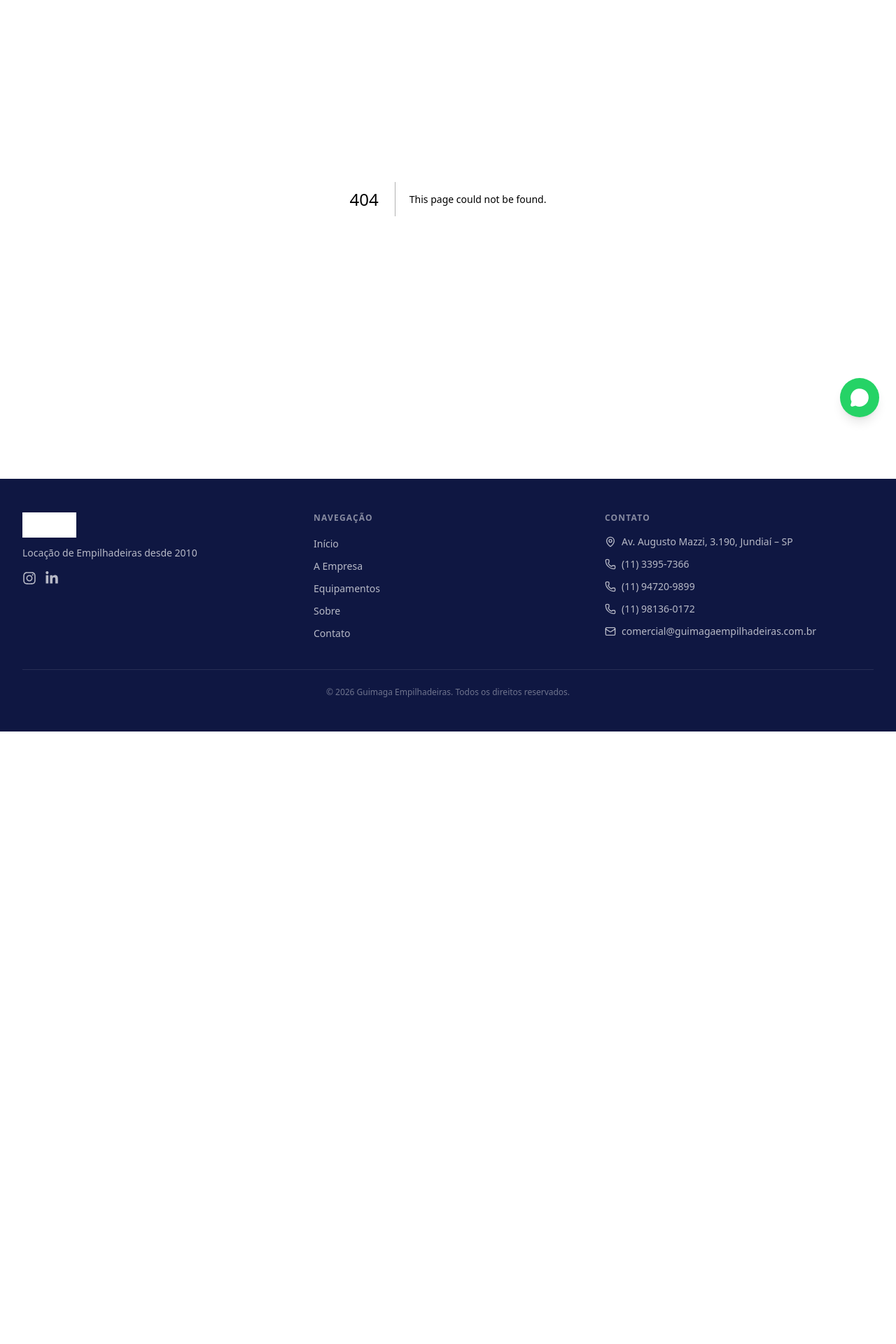
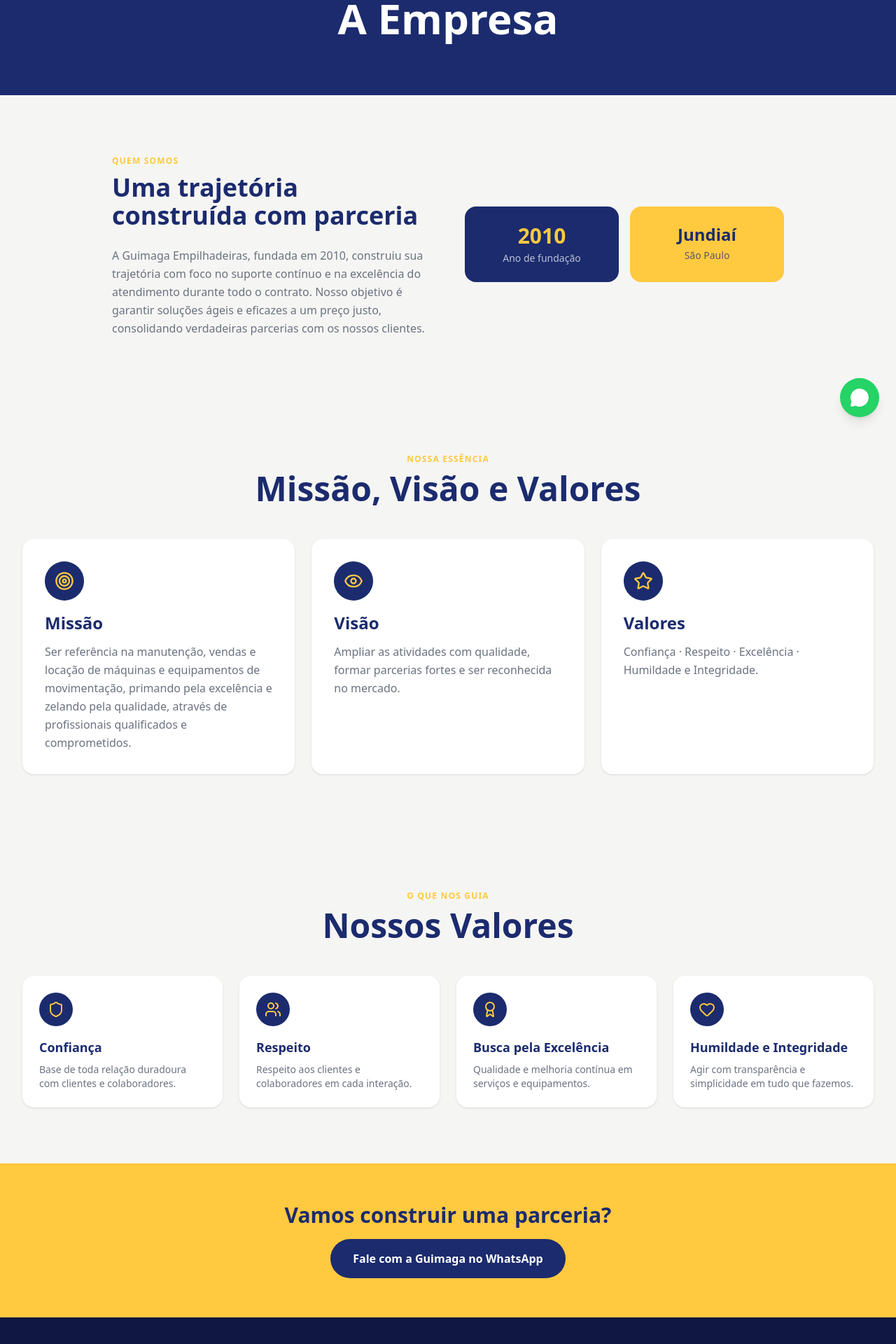
Before and after one commit to Gabriel-Dorassi/guimaga-sitev1, a Next.js app: page /a-empresa in a window 1280 px wide. Before the commit this address had no page. Shown: the part 180-2100 px from the top of the page at 70% size. Before the commit the page ends 1225 px from the top, so only its background shows below. Built offline with nearby package versions, Linux system fonts and the light colour scheme; a web font is replaced by a local one.

Commit message:
feat: add A Empresa page with Missão, Visão e Valores

```diff
--- /dev/null
+++ b/src/app/a-empresa/page.tsx
@@ -0,0 +1,151 @@
+import type { Metadata } from 'next'
+import { Target, Eye, Star, Shield, Users, Award, Heart } from 'lucide-react'
+import { WHATSAPP_LINK } from '@/lib/constants'
+
+export const metadata: Metadata = {
+  title: 'A Empresa',
+  description:
+    'Conheça a missão, visão e valores da Guimaga Empilhadeiras. Referência em locação de empilhadeiras desde 2010 em Jundiaí/SP.',
+}
+
+const MVV = [
+  {
+    Icon: Target,
+    title: 'Missão',
+    text: 'Ser referência na manutenção, vendas e locação de máquinas e equipamentos de movimentação, primando pela excelência e zelando pela qualidade, através de profissionais qualificados e comprometidos.',
+  },
+  {
+    Icon: Eye,
+    title: 'Visão',
+    text: 'Ampliar as atividades com qualidade, formar parcerias fortes e ser reconhecida no mercado.',
+  },
+  {
+    Icon: Star,
+    title: 'Valores',
+    text: 'Confiança · Respeito · Excelência · Humildade e Integridade.',
+  },
+]
+
+const VALUES = [
+  { Icon: Shield, title: 'Confiança',                        description: 'Base de toda relação duradoura com clientes e colaboradores.' },
+  { Icon: Users,  title: 'Respeito',                         description: 'Respeito aos clientes e colaboradores em cada interação.' },
+  { Icon: Award,  title: 'Busca pela Excelência',            description: 'Qualidade e melhoria contínua em serviços e equipamentos.' },
+  { Icon: Heart,  title: 'Humildade e Integridade',          description: 'Agir com transparência e simplicidade em tudo que fazemos.' },
+]
+
+export default function AEmpresaPage() {
+  return (
+    <>
+      {/* ── BANNER ── */}
+      <section className="bg-navy py-20 text-center text-white">
+        <div className="mx-auto max-w-3xl px-4">
+          <span className="font-display text-xs font-bold uppercase tracking-widest text-yellow">
+            Guimaga Empilhadeiras
+          </span>
+          <h1 className="mt-2 font-display text-5xl font-extrabold md:text-6xl">
+            A Empresa
+          </h1>
+        </div>
+      </section>
+
+      {/* ── QUEM SOMOS ── */}
+      <section className="py-20">
+        <div className="mx-auto max-w-5xl px-4 md:px-8">
+          <div className="grid gap-12 md:grid-cols-2 md:items-center">
+            <div>
+              <span className="font-display text-xs font-bold uppercase tracking-widest text-yellow">
+                Quem Somos
+              </span>
+              <h2 className="mb-6 mt-2 font-display text-4xl font-extrabold text-navy">
+                Uma trajetória construída com parceria
+              </h2>
+              <p className="leading-relaxed text-gray-mid">
+                A Guimaga Empilhadeiras, fundada em 2010, construiu sua trajetória com foco
+                no suporte contínuo e na excelência do atendimento durante todo o contrato.
+                Nosso objetivo é garantir soluções ágeis e eficazes a um preço justo,
+                consolidando verdadeiras parcerias com os nossos clientes.
+              </p>
+            </div>
+            <div className="grid grid-cols-2 gap-4">
+              <div className="rounded-2xl bg-navy p-6 text-center text-white">
+                <div className="font-display text-3xl font-extrabold text-yellow">2010</div>
+                <div className="mt-1 text-sm text-white/70">Ano de fundação</div>
+              </div>
+              <div className="rounded-2xl bg-yellow p-6 text-center">
+                <div className="font-display text-2xl font-extrabold text-navy">Jundiaí</div>
+                <div className="mt-1 text-sm text-navy/70">São Paulo</div>
+              </div>
+            </div>
+          </div>
+        </div>
+      </section>
+
+      {/* ── MISSÃO, VISÃO E VALORES ── */}
+      <section className="bg-offwhite py-20">
+        <div className="mx-auto max-w-7xl px-4 md:px-8">
+          <div className="mb-12 text-center">
+            <span className="font-display text-xs font-bold uppercase tracking-widest text-yellow">
+              Nossa Essência
+            </span>
+            <h2 className="mt-2 font-display text-4xl font-extrabold text-navy md:text-5xl">
+              Missão, Visão e Valores
+            </h2>
+          </div>
+          <div className="grid gap-6 md:grid-cols-3">
+            {MVV.map(({ Icon, title, text }) => (
+              <div key={title} className="rounded-2xl bg-white p-8 shadow-sm">
+                <div className="mb-4 flex h-14 w-14 items-center justify-center rounded-full bg-navy">
+                  <Icon className="h-7 w-7 text-yellow" />
+                </div>
+                <h3 className="mb-3 font-display text-2xl font-bold text-navy">{title}</h3>
+                <p className="leading-relaxed text-gray-mid">{text}</p>
+              </div>
+            ))}
+          </div>
+        </div>
+      </section>
+
+      {/* ── GRID DE VALORES ── */}
+      <section className="py-20">
+        <div className="mx-auto max-w-7xl px-4 md:px-8">
+          <div className="mb-12 text-center">
+            <span className="font-display text-xs font-bold uppercase tracking-widest text-yellow">
+              O que nos guia
+            </span>
+            <h2 className="mt-2 font-display text-4xl font-extrabold text-navy md:text-5xl">
+              Nossos Valores
+            </h2>
+          </div>
+          <div className="grid gap-6 sm:grid-cols-2 lg:grid-cols-4">
+            {VALUES.map(({ Icon, title, description }) => (
+              <div key={title} className="rounded-2xl bg-white p-6 shadow-sm">
+                <div className="mb-4 flex h-12 w-12 items-center justify-center rounded-full bg-navy">
+                  <Icon className="h-6 w-6 text-yellow" />
+                </div>
+                <h3 className="mb-2 font-display text-lg font-bold text-navy">{title}</h3>
+                <p className="text-sm text-gray-mid">{description}</p>
+              </div>
+            ))}
+          </div>
+        </div>
+      </section>
+
+      {/* ── CTA ── */}
+      <section className="bg-yellow py-14 text-center">
+        <div className="mx-auto max-w-xl px-4">
+          <h2 className="mb-4 font-display text-3xl font-extrabold text-navy">
+            Vamos construir uma parceria?
+          </h2>
+          <a
+            href={WHATSAPP_LINK}
+            target="_blank"
+            rel="noopener noreferrer"
+            className="inline-block rounded-full bg-navy px-8 py-4 font-display font-bold text-white transition-opacity hover:opacity-90"
+          >
+            Fale com a Guimaga no WhatsApp
+          </a>
+        </div>
+      </section>
+    </>
+  )
+}
```
